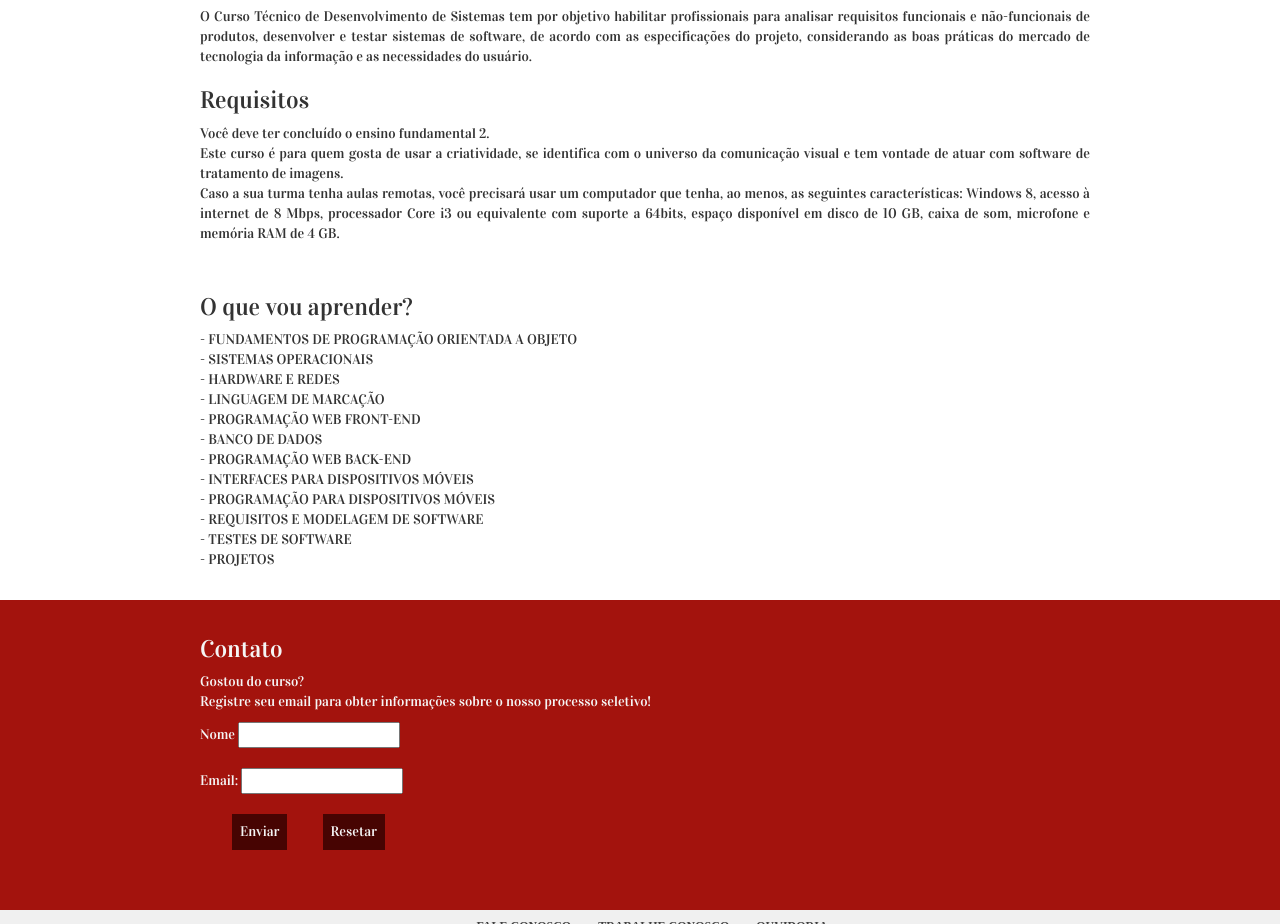
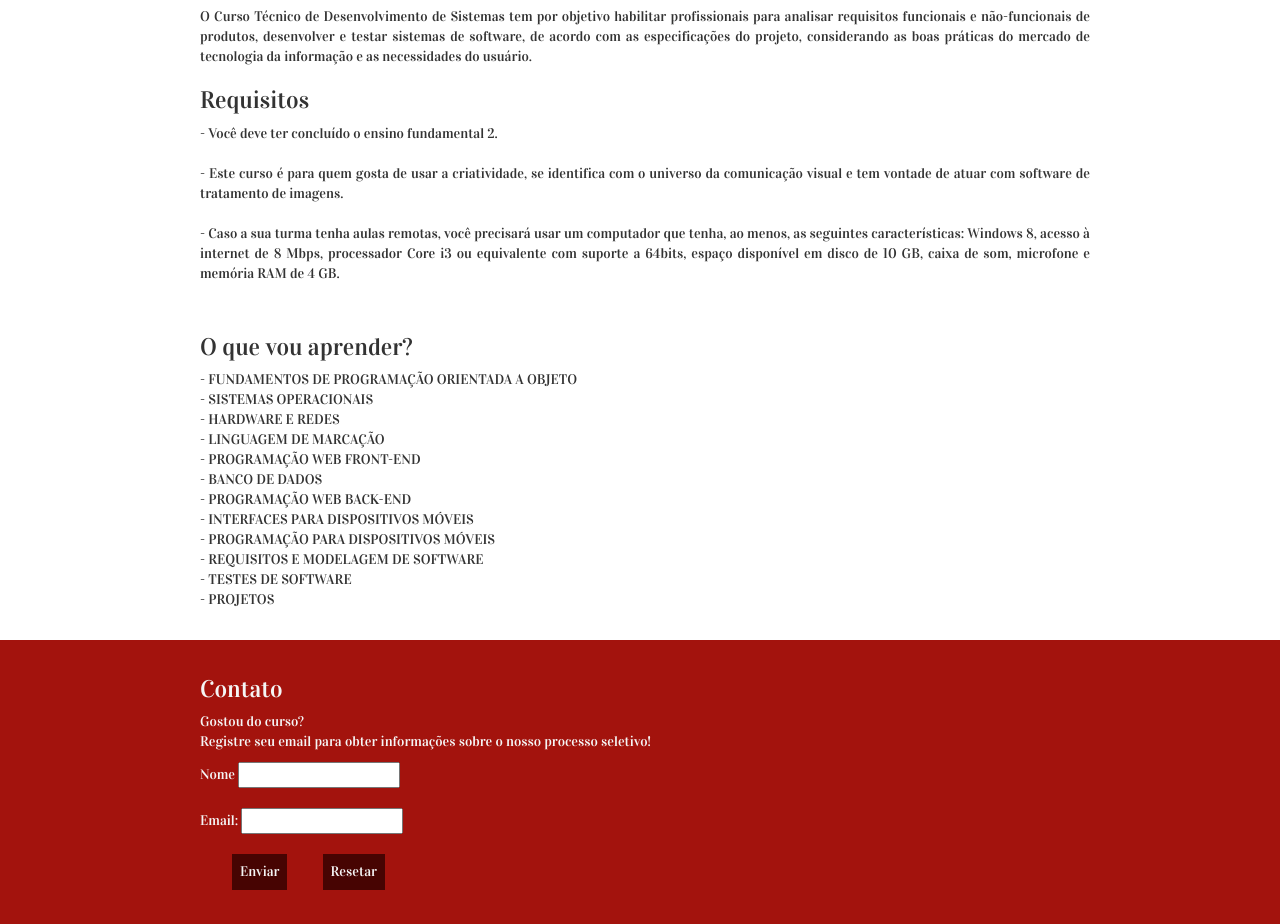
Before and after one commit to IteusDS/projeto.univesp.bootstrap.html.css.javascript, a plain HTML site: page index.html in a window 1280 px wide. Shown: the part 1234-2158 px from the top of the page. Drawn offline with nearby package versions, Linux system fonts and the light colour scheme.

Commit message:
first commit

```diff
--- a/index.html
+++ b/index.html
@@ -91,11 +91,11 @@
 <h3>Sobre o Curso</h3>
 <p> O Curso Técnico de Desenvolvimento de Sistemas tem por objetivo habilitar profissionais para analisar requisitos funcionais e não-funcionais de produtos, desenvolver e testar sistemas de software, de acordo com as especificações do projeto, considerando as boas práticas do mercado de tecnologia da informação e as necessidades do usuário.</p>
 <h3> Requisitos</h3>
-<p>Você deve ter concluído o ensino fundamental 2.<br>
+<p> - Você deve ter concluído o ensino fundamental 2.<br><br>
 
-    Este curso é para quem gosta de usar a criatividade, se identifica com o universo da comunicação visual e tem vontade de atuar com software de tratamento de imagens.
-    <br>
-    Caso a sua turma tenha aulas remotas, você precisará usar um computador que tenha, ao menos, as seguintes características: Windows 8, acesso à internet de 8 Mbps, processador Core i3 ou equivalente com suporte a 64bits, espaço disponível em disco de 10 GB, caixa de som, microfone e memória RAM de 4 GB.</p>
+   - Este curso é para quem gosta de usar a criatividade, se identifica com o universo da comunicação visual e tem vontade de atuar com software de tratamento de imagens.
+    <br><br>
+   - Caso a sua turma tenha aulas remotas, você precisará usar um computador que tenha, ao menos, as seguintes características: Windows 8, acesso à internet de 8 Mbps, processador Core i3 ou equivalente com suporte a 64bits, espaço disponível em disco de 10 GB, caixa de som, microfone e memória RAM de 4 GB.</p>
 </section>
 <br>
 <div id="grade"></div>
```
